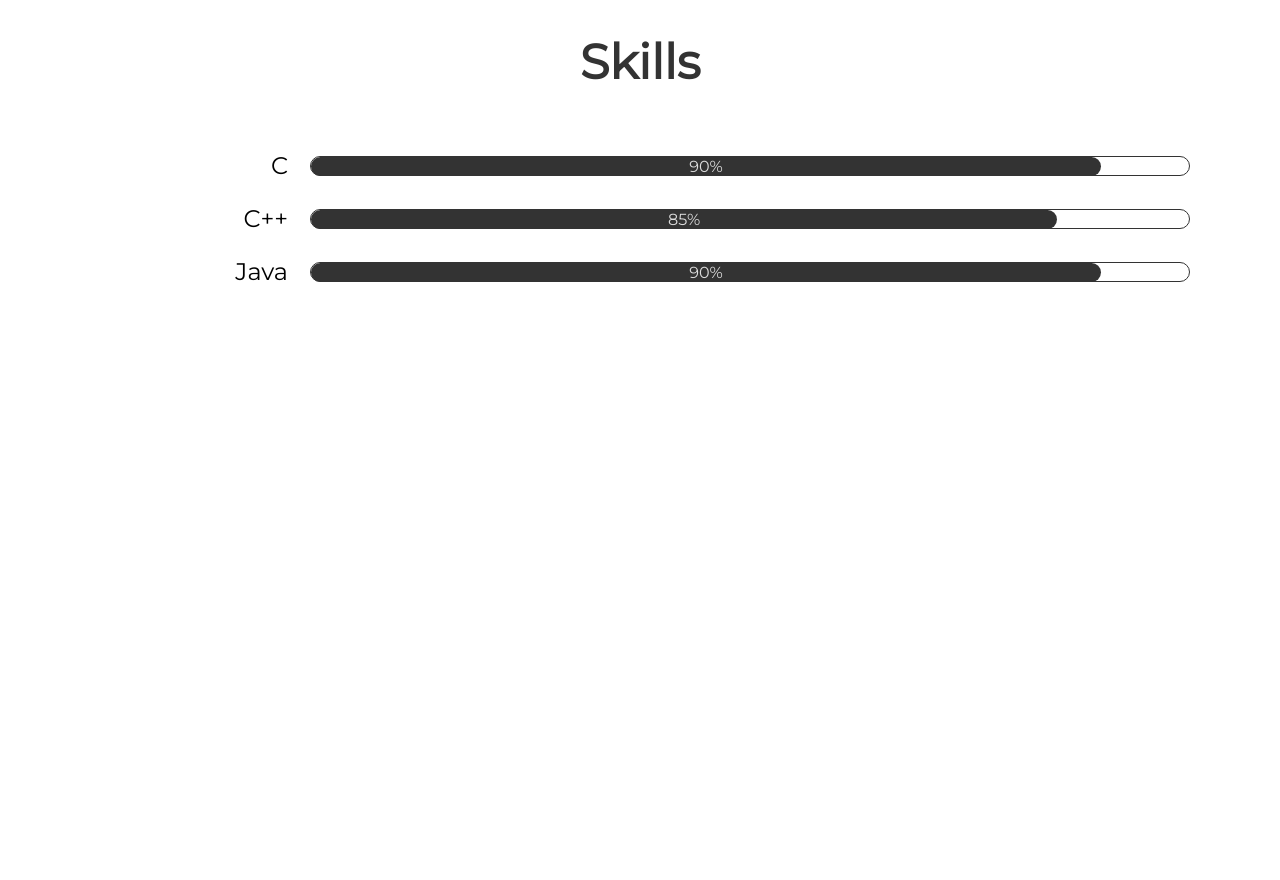
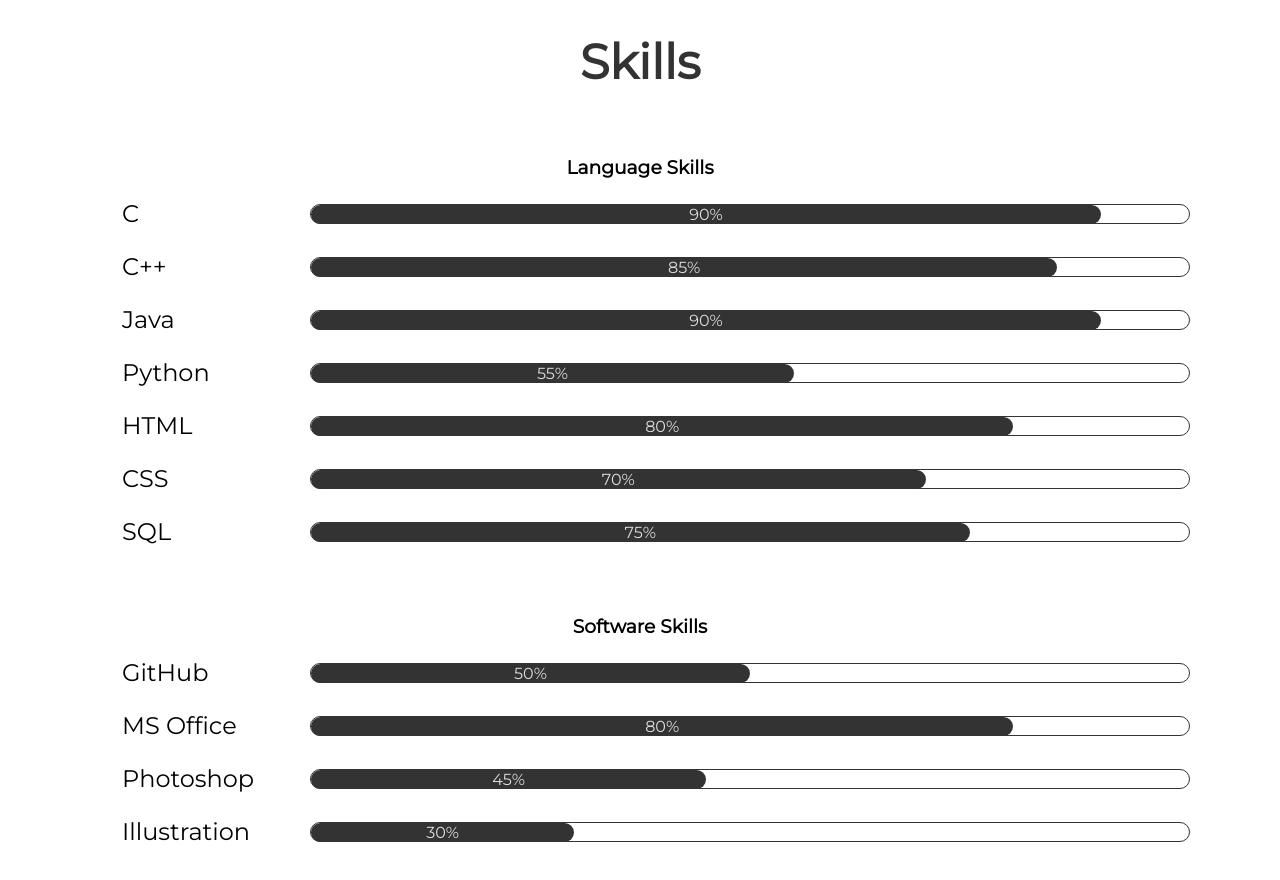
Before and after one commit to mahim-2790/personal-portfolio, a plain HTML site: page index.html in a window 1280 px wide. Shown: the part 1598-2478 px from the top of the page. Before the commit the page ends 1928 px from the top, so only its background shows below. Drawn offline with Linux system fonts and the light colour scheme.

Commit message:
Skill section completed

```diff
--- a/css/style.css
+++ b/css/style.css
@@ -29,11 +29,11 @@ a{
 }
 
 .l-heading{
-    /* text-align: center; */
+    padding: 30px 0;
     color:#333;
     font-size: 48px;
     font-weight: 700;
-    margin: 60px 0px;
+    margin: 30px 0px;
 }
 /* -----------------------nav bar--------------- */
 #nav-bar{
@@ -134,11 +134,18 @@ a{
 
 /* ----------------------------------------------------------------skills section--------------------------------------- */
 
+
 #skills{
     text-align: center;
     display: flex;
     flex-direction: column;
 }
+
+.lang-skills h3{
+    padding: 5px;
+    margin-bottom: 15px;
+}
+
 .skill{
     display: flex;
     justify-content: space-between;
@@ -150,7 +157,7 @@ a{
     flex-basis: 18%;
     font-size: 1.5rem;
     font-weight: 400;
-    text-align: right;
+    text-align: left;
 }
 
 .bar{
@@ -175,5 +182,58 @@ a{
     width: 90%;
     background: #333;
     border-radius: 10px;
+}
 
+.py-bar{
+    width: 55%;
+    background: #333;
+    border-radius: 10px;
 }
+
+.html-bar{
+    width: 80%;
+    background: #333;
+    border-radius: 10px;
+}
+
+.css-bar{
+    width: 70%;
+    background: #333;
+    border-radius: 10px;
+}
+
+.sql-bar{
+    width: 75%;
+    background: #333;
+    border-radius: 10px;
+}
+
+.soft-skills h3{
+    padding: 5px;
+    margin-top: 40px;
+    margin-bottom: 15px;
+}
+
+.git-bar{
+    width: 50%;
+    background: #333;
+    border-radius: 10px;
+}
+
+.ms-bar{
+    width: 80%;
+    background: #333;
+    border-radius: 10px;
+}
+
+.ps-bar{
+    width: 45%;
+    background: #333;
+    border-radius: 10px;
+}
+
+.ai-bar{
+    width: 30%;
+    background: #333;
+    border-radius: 10px;
+}
--- a/index.html
+++ b/index.html
@@ -51,6 +51,9 @@
 <!-- -------------------------------------------skills----------------------------------------- -->
 <section id="skills" class="cont">
     <h1 class="l-heading">Skills</h1>
+    <div class="lang-skills">
+        <h3>Language Skills</h3>
+
         <div class="skill">
             <div class="skill-name">C</div>
             <div class="bar">
@@ -69,6 +72,58 @@
                 <div class="java-bar">90%</div>
             </div>
         </div>
+        <div class="skill">
+            <div class="skill-name">Python</div>
+            <div class="bar">
+                <div class="py-bar">55%</div>
+            </div>
+        </div>
+        <div class="skill">
+            <div class="skill-name">HTML</div>
+            <div class="bar">
+                <div class="html-bar">80%</div>
+            </div>
+        </div>
+        <div class="skill">
+            <div class="skill-name">CSS</div>
+            <div class="bar">
+                <div class="css-bar">70%</div>
+            </div>
+        </div>
+        <div class="skill">
+            <div class="skill-name">SQL</div>
+            <div class="bar">
+                <div class="sql-bar">75%</div>
+            </div>
+        </div>
+    </div>
+    <div class="soft-skills">
+        <h3>Software Skills</h3>
+        <div class="skill">
+            <div class="skill-name">GitHub</div>
+            <div class="bar">
+                <div class="git-bar">50%</div>
+            </div>
+        </div>
+        <div class="skill">
+            <div class="skill-name">MS Office</div>
+            <div class="bar">
+                <div class="ms-bar">80%</div>
+            </div>
+        </div>
+        <div class="skill">
+            <div class="skill-name">Photoshop</div>
+            <div class="bar">
+                <div class="ps-bar">45%</div>
+            </div>
+        </div>
+        <div class="skill">
+            <div class="skill-name">Illustration</div>
+            <div class="bar">
+                <div class="ai-bar">30%</div>
+            </div>
+        </div>
+    </div>
 </section>
 
 </body>
```
Lines whose indentation alone changed are shown as unchanged.
